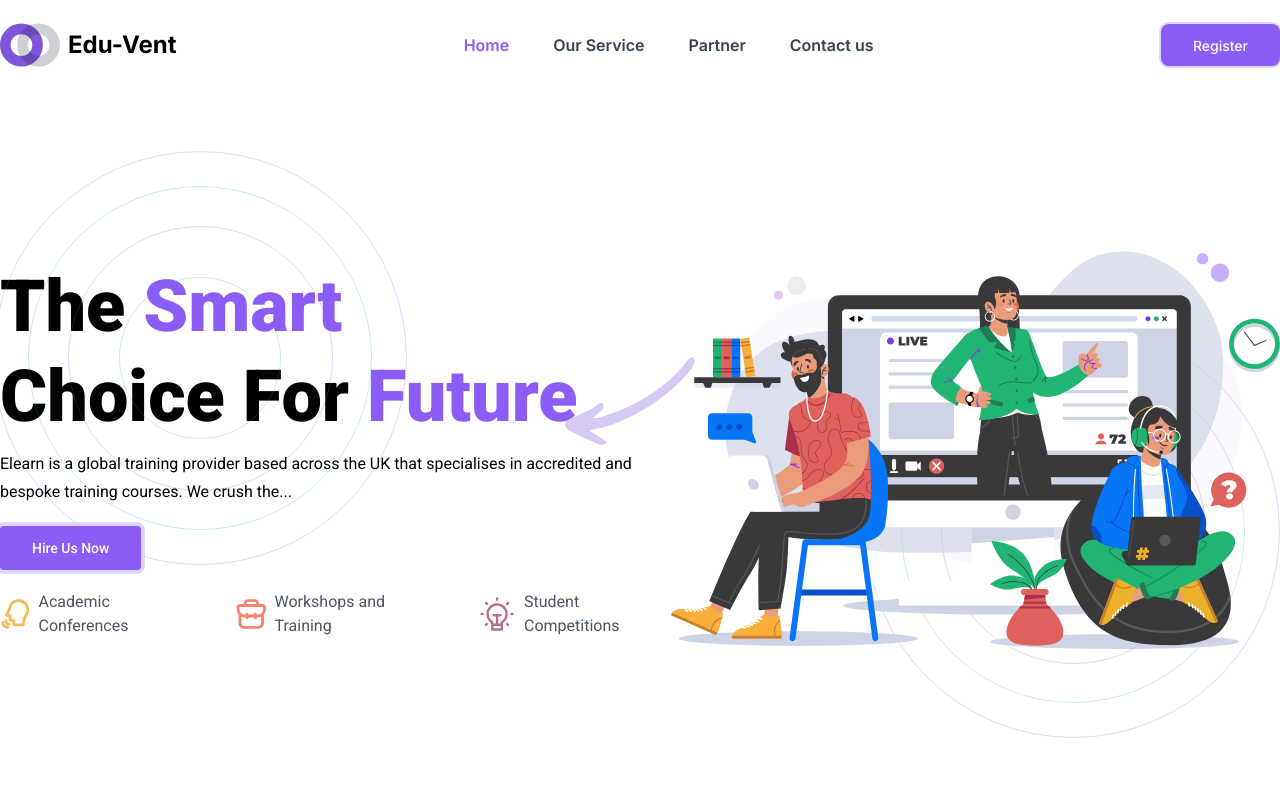
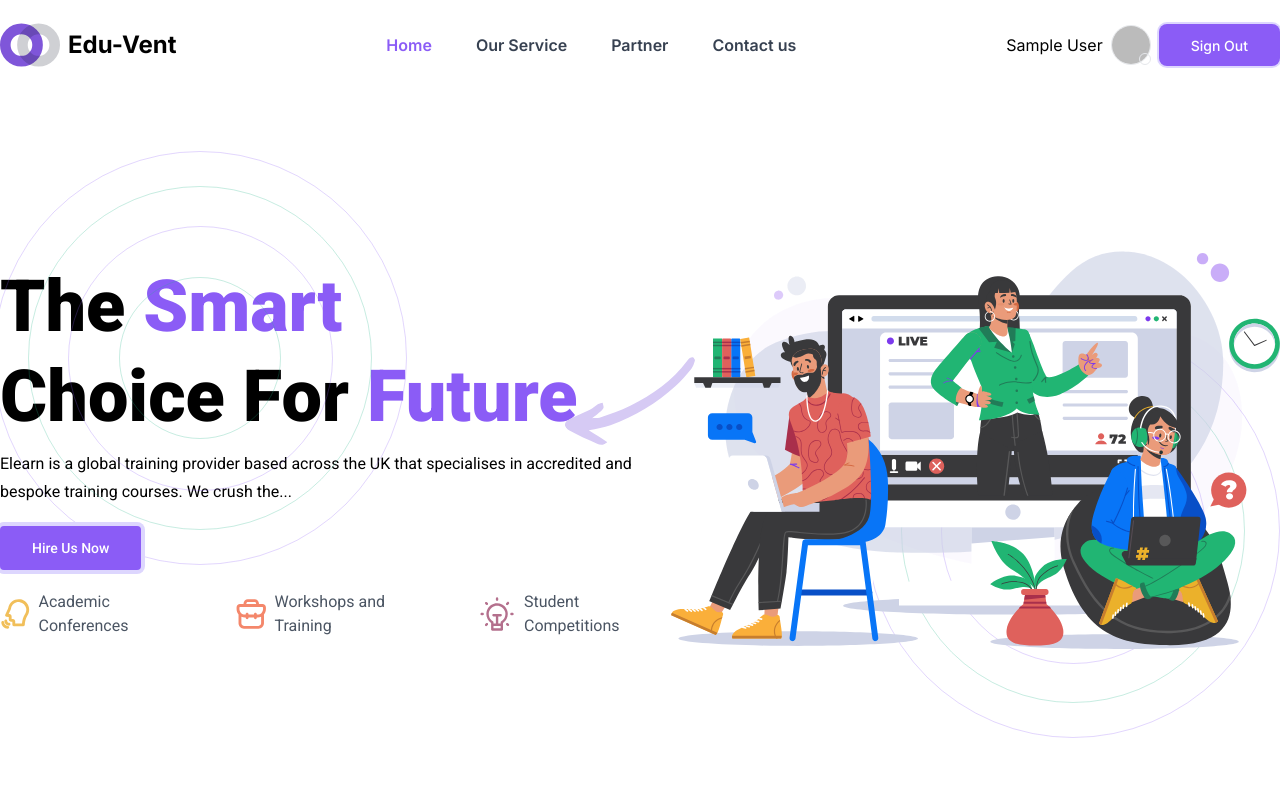
Before and after one commit to imranwebcraft/Eduvent, a React (Vite) app: page / in a window 1280 px wide. Shown: the top 800 px of the page. Built offline with nearby package versions, Linux system fonts and the light colour scheme; no server answers; sample sign-in values are in the browser's storage.

Commit message:
Make private route and prevent to see details oof service details page if the user is not logged in yet

```diff
--- a/src/Components/Navbar/Navbar.jsx
+++ b/src/Components/Navbar/Navbar.jsx
@@ -1,7 +1,24 @@
 import { Link, NavLink } from "react-router-dom";
 import logo from "../../assets/SVG/Logo.svg";
+import { useContext } from "react";
+import { AuthContext } from "../../Provider/AuthProvider";
+import toast from "react-hot-toast";
 
 const Navbar = () => {
+	// use context data to make synamic the login btn
+	const { user, logOut } = useContext(AuthContext);
+
+	// Log out event handler
+	const handleLogOut = () => {
+		logOut()
+			.then(() => {
+				toast.success("Log out successful😍");
+			})
+			.catch(() => {
+				toast.error("Something went wrong😥");
+			});
+	};
+
 	const links = (
 		<>
 			<li className=" text-gray-700 hover:text-gray-900 duration-200 ease-in">
@@ -49,15 +66,48 @@ const Navbar = () => {
 					</Link>
 				</div>
 				<ul className="flex gap-11 items-center font-semibold">{links}</ul>
+
+				{user ? (
+					<>
+						{" "}
+						<div className=" flex items-center gap-2">
+							<div>{user.displayName}</div>
+							<div className="relative flex-shrink-0">
+								<span className="absolute bottom-0 right-0 w-3 h-3 dark:bg-green-600 border rounded-full dark:text-gray-100 dark:border-gray-900"></span>
+								<img
+									src={user.photoURL}
+									alt=""
+									className="w-10 h-10 border rounded-full dark:bg-gray-500 dark:border-gray-700"
+								/>
+							</div>
+							<div
+								className=" hover:cursor-pointer  bg-violet-500 hover:bg-violet-600 px-8 py-2 ring-2 ring-violet-200  text-white rounded-lg duration-300 ease-in-out hover:shadow-lg
+										hover:shadow-violet-200
+									"
+							>
+								<button
+									onClick={handleLogOut}
+									className=" text-sm font-medium "
+									to={"/register"}
+								>
+									Sign Out
+								</button>
+							</div>
+						</div>
+					</>
+				) : (
+					<>
 						<div
 							className=" hover:cursor-pointer  bg-violet-500 hover:bg-violet-600 px-8 py-2 ring-2 ring-violet-200  text-white rounded-lg duration-300 ease-in-out hover:shadow-lg
 										hover:shadow-violet-200
 									"
 						>
 							<Link className=" text-sm font-medium " to={"/register"}>
-						Register
+								Login
 							</Link>
 						</div>
+					</>
+				)}
 			</nav>
 		</div>
 	);
--- a/src/Pages/Login.jsx
+++ b/src/Pages/Login.jsx
@@ -59,7 +59,7 @@ const Login = () => {
 		gitHubSignIn()
 			.then(response => {
 				console.log(response.user);
-				toast.success("Google log in successful😍");
+				toast.success("GitHub log in successful😍");
 			})
 			.catch(() => {
 				toast.error("Something went wrong😥");
--- a/src/Pages/Register.jsx
+++ b/src/Pages/Register.jsx
@@ -64,7 +64,7 @@ const Register = () => {
 		gitHubSignIn()
 			.then(response => {
 				console.log(response.user);
-				toast.success("Google log in successful😍");
+				toast.success("GitHub log in successful😍");
 			})
 			.catch(() => {
 				toast.error("Something went wrong😥");
--- /dev/null
+++ b/src/Private/PrivateRoute.jsx
@@ -0,0 +1,22 @@
+import PropTypes from "prop-types";
+import { useContext } from "react";
+import { AuthContext } from "../Provider/AuthProvider";
+import { Navigate } from "react-router-dom";
+
+const PrivateRoute = ({ children }) => {
+	// Get context user to take decision may i give permisiion or not
+	const { user } = useContext(AuthContext);
+	console.log(user);
+
+	if (user) {
+		return children;
+	}
+
+	return <Navigate to={"/register"}></Navigate>;
+};
+
+PrivateRoute.propTypes = {
+	children: PropTypes.node,
+};
+
+export default PrivateRoute;
--- a/src/Provider/AuthProvider.jsx
+++ b/src/Provider/AuthProvider.jsx
@@ -7,6 +7,7 @@ import {
 	onAuthStateChanged,
 	signInWithEmailAndPassword,
 	signInWithPopup,
+	signOut,
 } from "firebase/auth";
 import auth from "../Config/firebase.config";
 
@@ -41,6 +42,11 @@ const AuthProvider = ({ children }) => {
 		return signInWithPopup(auth, githubProvider);
 	};
 
+	// Logout user
+	const logOut = () => {
+		return signOut(auth);
+	};
+
 	//  Set user observer
 	useEffect(() => {
 		const unsubscribe = onAuthStateChanged(auth, currentUser => {
@@ -60,6 +66,7 @@ const AuthProvider = ({ children }) => {
 		siginIn,
 		googleSignIn,
 		gitHubSignIn,
+		logOut,
 	};
 	// Set provider and get the full app as children
 	return (
--- a/src/Router/router.jsx
+++ b/src/Router/router.jsx
@@ -5,6 +5,7 @@ import Register from "../Pages/Register";
 import Login from "../Pages/Login";
 import ErrorPage from "../Pages/ErrorPage";
 import ServiceDetails from "../Pages/ServiceDetails";
+import PrivateRoute from "../Private/PrivateRoute";
 
 const router = createBrowserRouter([
 	{
@@ -27,7 +28,11 @@ const router = createBrowserRouter([
 			},
 			{
 				path: "/service/:id",
-				element: <ServiceDetails></ServiceDetails>,
+				element: (
+					<PrivateRoute>
+						<ServiceDetails></ServiceDetails>
+					</PrivateRoute>
+				),
 				loader: () => fetch("/services.json"),
 			},
 		],
```
Lines whose indentation alone changed are shown as unchanged.
